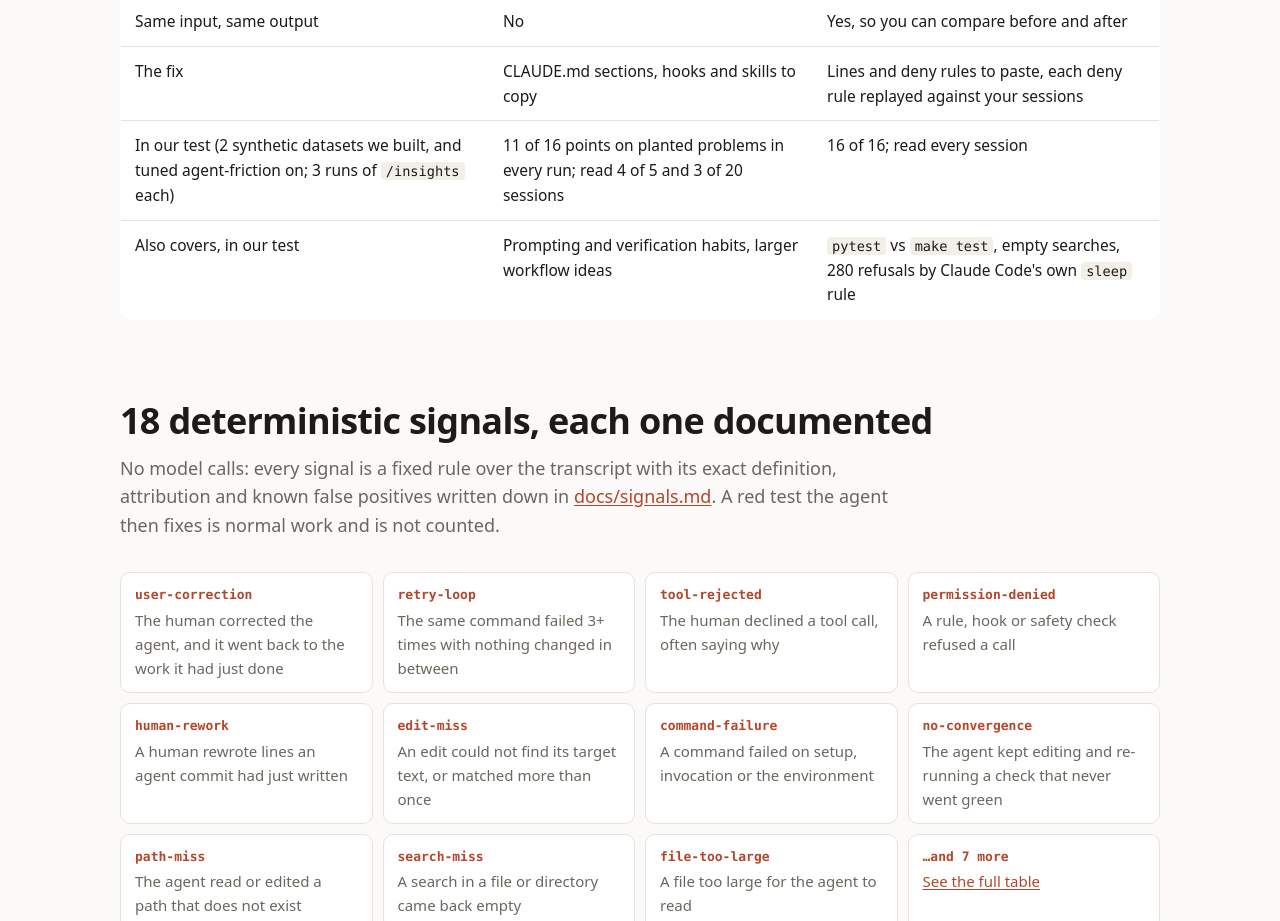
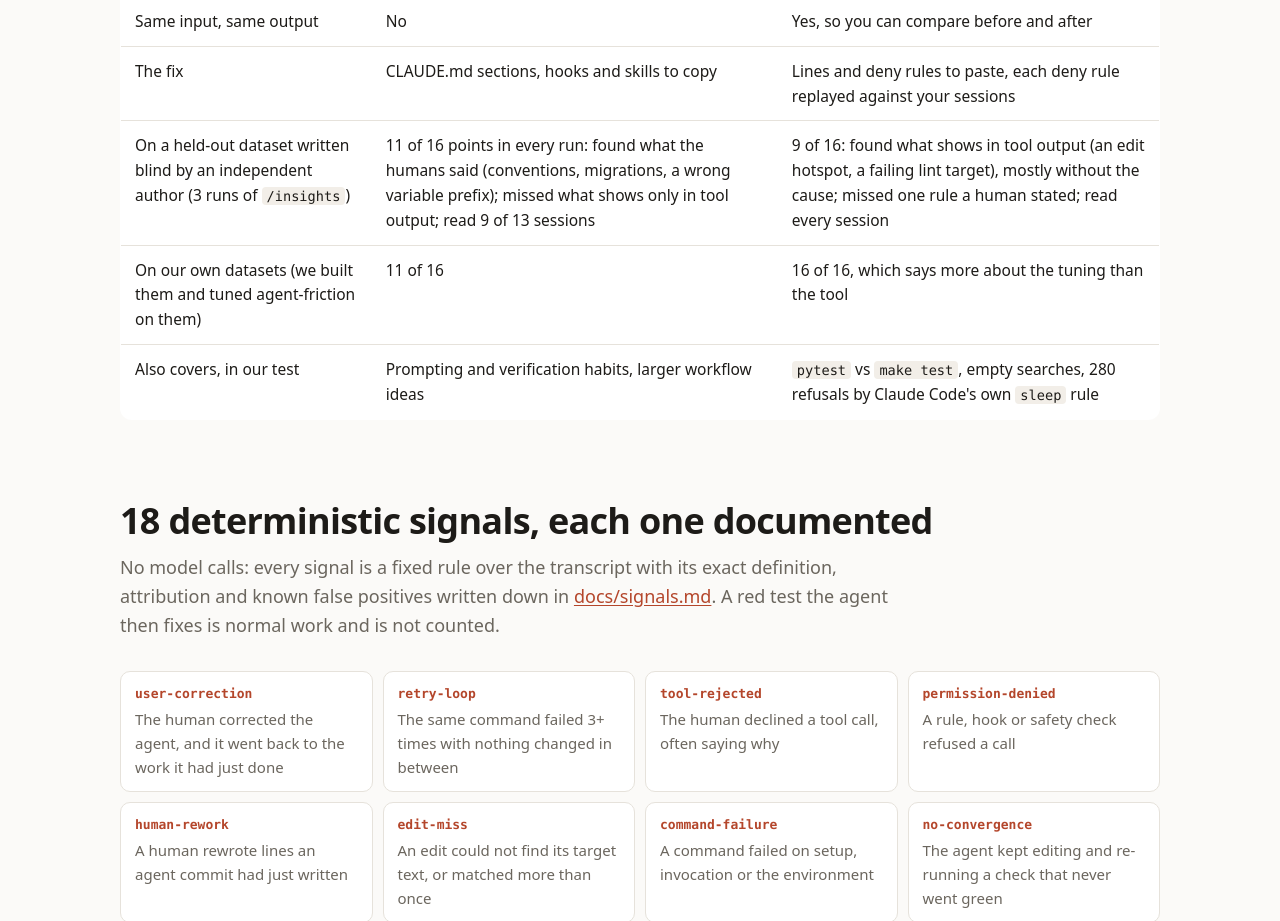
Before and after one commit to nurettincoban/agent-friction, a plain HTML site: page docs/index.html in a window 1280 px wide. Shown: the part 4521-5442 px from the top of the page. Drawn offline with Linux system fonts and the light colour scheme.

Commit message:
Report the blind evaluation honestly in the docs
Blind set 2 (held out, never tuned on): /insights 11/16 in every run,
agent-friction 9/16. Document the new repository-level verify item and
the detection changes made after blind set 1.

Co-Authored-By: Claude Opus 5.5 <noreply@anthropic.com>
Claude-Session: https://claude.ai/code/session_01Tr9A4GYhbKShaDDZWKNUj5

```diff
--- a/docs/index.html
+++ b/docs/index.html
@@ -303,7 +303,8 @@ agent-friction compare \
         <tr><td>Evidence</td><td>Narrative with examples</td><td>Counts per file and command, each event traceable to a transcript line</td></tr>
         <tr><td>Same input, same output</td><td>No</td><td>Yes, so you can compare before and after</td></tr>
         <tr><td>The fix</td><td>CLAUDE.md sections, hooks and skills to copy</td><td>Lines and deny rules to paste, each deny rule replayed against your sessions</td></tr>
-        <tr><td>In our test (2 synthetic datasets we built, and tuned agent-friction on; 3 runs of <code>/insights</code> each)</td><td>11 of 16 points on planted problems in every run; read 4 of 5 and 3 of 20 sessions</td><td>16 of 16; read every session</td></tr>
+        <tr><td>On a held-out dataset written blind by an independent author (3 runs of <code>/insights</code>)</td><td>11 of 16 points in every run: found what the humans said (conventions, migrations, a wrong variable prefix); missed what shows only in tool output; read 9 of 13 sessions</td><td>9 of 16: found what shows in tool output (an edit hotspot, a failing lint target), mostly without the cause; missed one rule a human stated; read every session</td></tr>
+        <tr><td>On our own datasets (we built them and tuned agent-friction on them)</td><td>11 of 16</td><td>16 of 16, which says more about the tuning than the tool</td></tr>
         <tr><td>Also covers, in our test</td><td>Prompting and verification habits, larger workflow ideas</td><td><code>pytest</code> vs <code>make test</code>, empty searches, 280 refusals by Claude Code's own <code>sleep</code> rule</td></tr>
       </tbody>
     </table>
```
Also changed, not shown: 8 other files.
